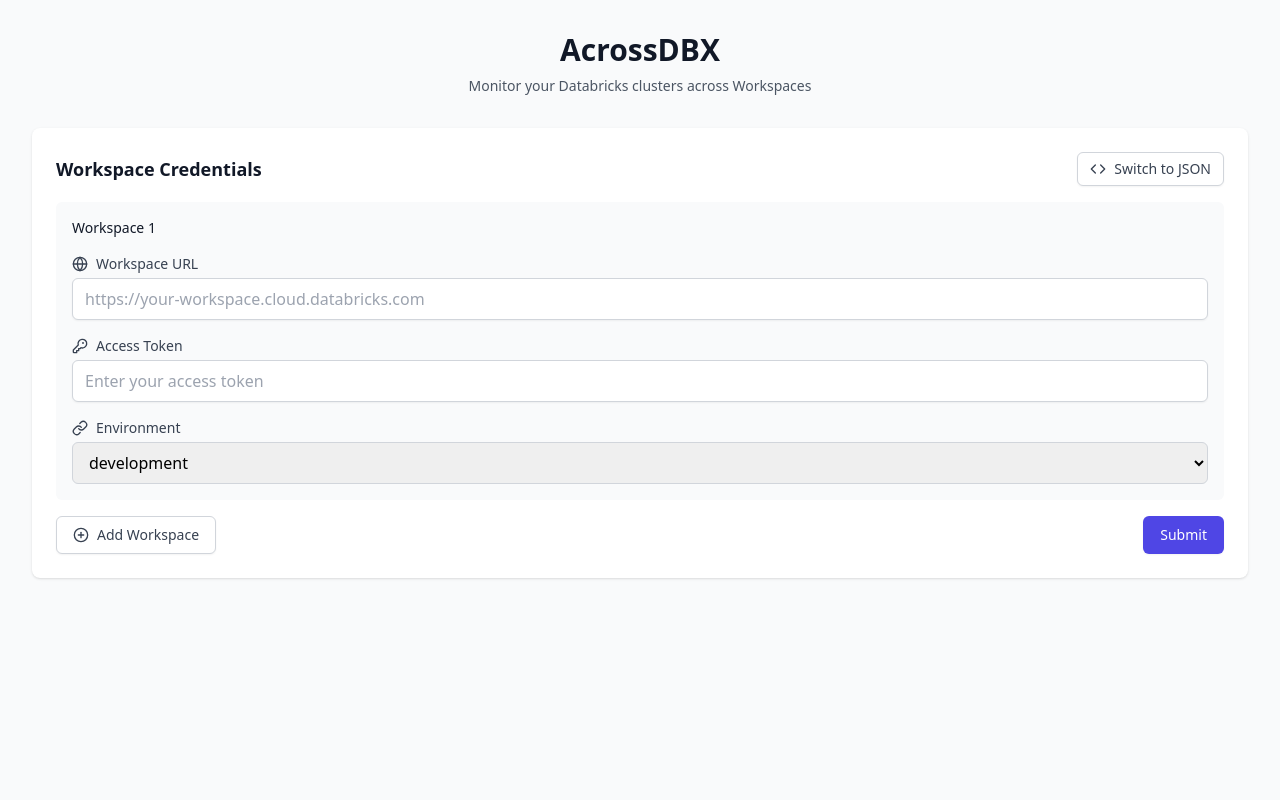
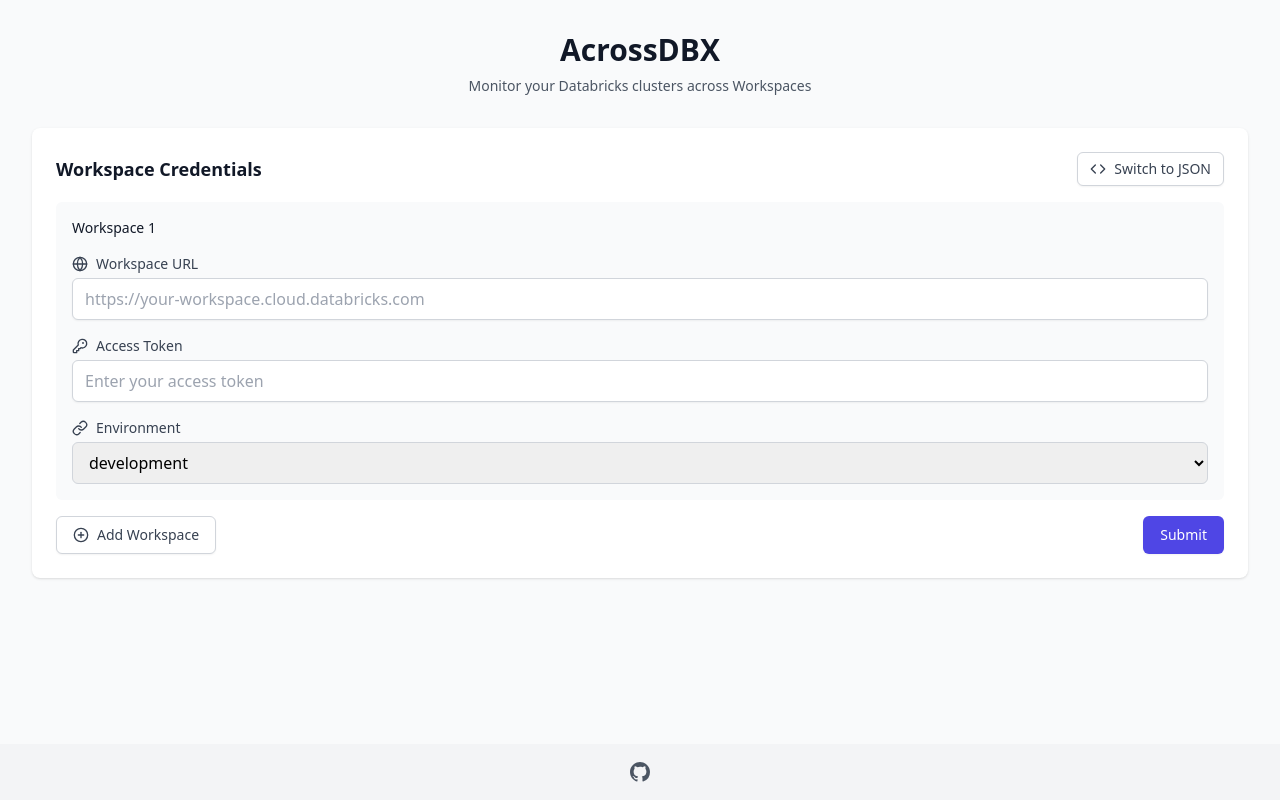
Before and after one commit to g-kannan/AcrossDBX, a React (Vite) app: page / in a window 1280 px wide. Built offline with nearby package versions, Linux system fonts and the light colour scheme.

Commit message:
Added footer and updated README

```diff
--- a/src/App.tsx
+++ b/src/App.tsx
@@ -35,8 +35,9 @@
   };
 
   return (
-    <div className="min-h-screen bg-gray-50 py-8">
-      <div className="max-w-7xl mx-auto px-4 sm:px-6 lg:px-8">
+    <div className="min-h-screen flex flex-col bg-gray-50">
+      <main className="flex-grow py-8">
+        <div className="max-w-7xl mx-auto px-4 sm:px-6 lg:px-8 flex-grow">
           <div className="text-center">
             <h1 className="text-3xl font-bold text-gray-900">
               AcrossDBX
@@ -87,6 +88,24 @@
             )}
           </div>
         </div>
+      </main>
+      <footer className="mt-8 py-4 bg-gray-100">
+        <div className="max-w-7xl mx-auto px-4 sm:px-6 lg:px-8">
+          <div className="flex justify-center space-x-6">
+            <a
+              href="https://github.com/g-kannan/AcrossDBX"
+              target="_blank"
+              rel="noopener noreferrer"
+              className="text-gray-600 hover:text-gray-900"
+            >
+              <span className="sr-only">GitHub</span>
+              <svg className="h-6 w-6" fill="currentColor" viewBox="0 0 24 24">
+                <path fillRule="evenodd" d="M12 2C6.477 2 2 6.484 2 12.017c0 4.425 2.865 8.18 6.839 9.504.5.092.682-.217.682-.483 0-.237-.008-.868-.013-1.703-2.782.605-3.369-1.343-3.369-1.343-.454-1.158-1.11-1.466-1.11-1.466-.908-.62.069-.608.069-.608 1.003.07 1.531 1.032 1.531 1.032.892 1.53 2.341 1.088 2.91.832.092-.647.35-1.088.636-1.338-2.22-.253-4.555-1.113-4.555-4.951 0-1.093.39-1.988 1.029-2.688-.103-.253-.446-1.272.098-2.65 0 0 .84-.27 2.75 1.026A9.564 9.564 0 0112 6.844c.85.004 1.705.115 2.504.337 1.909-1.296 2.747-1.027 2.747-1.027.546 1.379.202 2.398.1 2.651.64.7 1.028 1.595 1.028 2.688 0 3.848-2.339 4.695-4.566 4.943.359.309.678.92.678 1.855 0 1.338-.012 2.419-.012 2.747 0 .268.18.58.688.482A10.019 10.019 0 0022 12.017C22 6.484 17.522 2 12 2z" clipRule="evenodd" />
+              </svg>
+            </a>
+          </div>
+        </div>
+      </footer>
     </div>
   );
 }
```
Also changed, not shown: 1 other file (tests, documents, lock files or other folders). Lines whose indentation alone changed are shown as unchanged.
